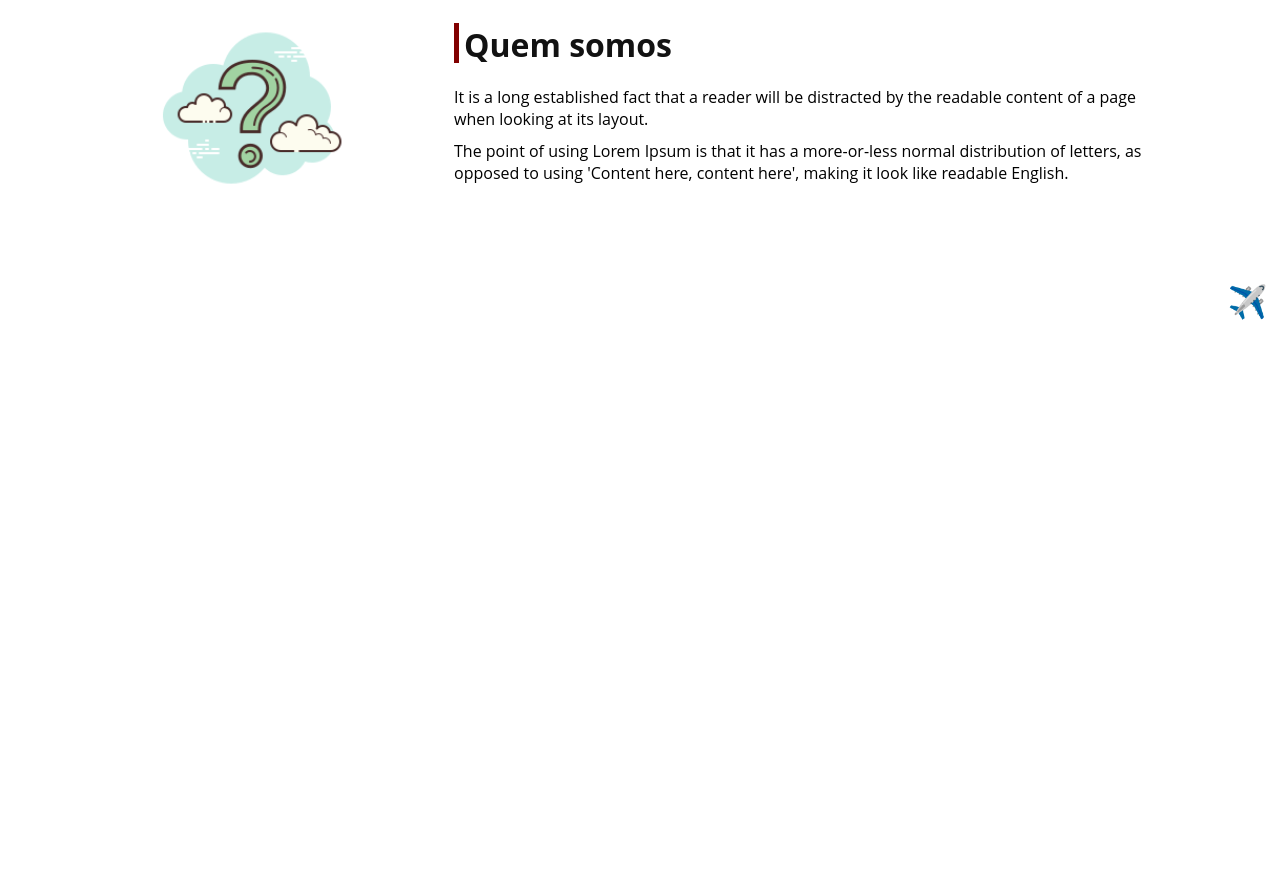
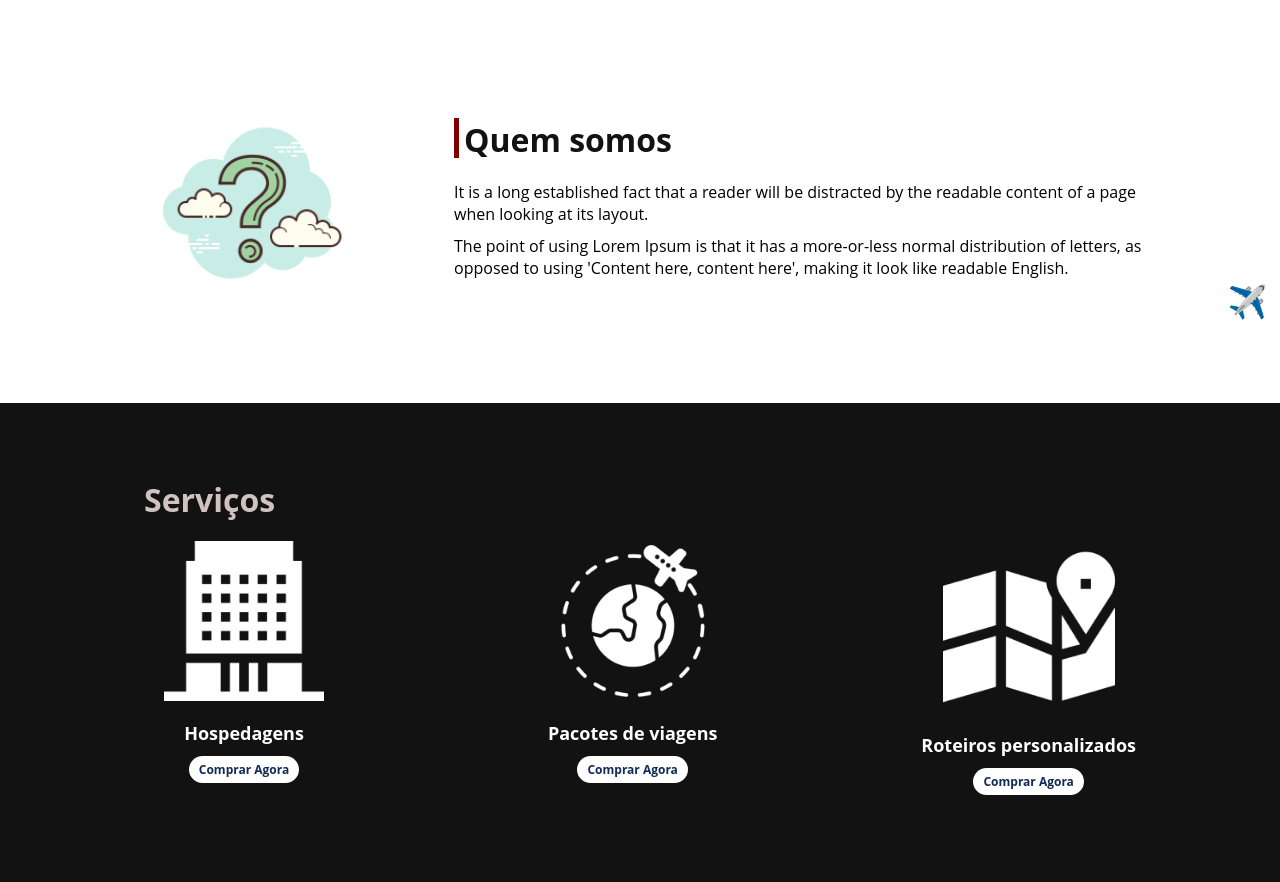
Before and after one commit to Jodecir/turismo-dio, a plain HTML site: page index.html in a window 1280 px wide. Shown: the part 467-1349 px from the top of the page. Before the commit the page ends 800 px from the top, so only its background shows below. Drawn offline with Linux system fonts and the light colour scheme.

Commit message:
CREATE services in indext.html

```diff
--- a/css/style.css
+++ b/css/style.css
@@ -8,6 +8,10 @@
 	--preto: #121212;
   --branco: #ffffff;
   --vermelhoEscuro: #810000;
+}
+
+html {
+  scroll-behavior: smooth;
 }
 
 ul {
@@ -47,7 +51,16 @@ header .list-items {
 }
 
 .list-items li a {
+  padding: 4px;
   color: var(--branco);
+}
+
+.list-items li a:hover {
+  border-bottom: 2px solid var(--preto);
+}
+
+.list-items li a.active {
+  border-bottom: 2px solid var(--preto);
 }
 
 .flex-container {
@@ -58,6 +71,7 @@ header .list-items {
   min-width: 320px;
 }
 
+/* PRESENTATION */
 .presentation {
   height: 50vh;
   align-items: center;
@@ -90,6 +104,13 @@ header .list-items {
   line-height: 50px;
   margin-top: 10px;
   margin-bottom: 10px;
+}
+
+/* ABOUT */
+.about {
+  height: 50vh;
+  align-items: center;
+  justify-content: space-between;
 }
 
 #about {
@@ -125,6 +146,61 @@ header .list-items {
   min-width: 210px;
 }
 
+/* SERVICES */
+.container-external {
+  background-color: var(--preto);
+  width: 100%;
+}
+
+#services {
+  flex-direction: column;
+  padding-top: 75px;
+  padding-bottom: 75px;
+}
+
+#services h2 {
+  color: rgb(209, 194, 194);
+  font-size: 32px;
+  margin-bottom: 20px;
+}
+
+.list-services {
+  display: flex;
+  justify-content: space-between;
+}
+
+.list-services .item-services {
+  text-align: center;
+}
+
+.item-services a {
+  width: 220px;
+  background-color: #fff;
+  border-radius: 30px;
+  height: 50px;
+  text-align: center;
+  margin-top: 20px;
+  line-height: 50px;
+  padding: 5px 10px;
+  color: #122a57;
+  font-size: 12px;
+  text-decoration: none;
+  font-weight: 700;
+}
+
+.item-services p {
+  font-weight: 700;
+  font-size: 18px;
+  color: #fff;
+  margin-top: 20px;
+}
+
+.item-services img {
+  width: 80%;
+  margin: auto;
+}
+
+
 /* BACK TO TOP BUTTON */
 .back-to-top-btn {
   display: flex;
--- a/index.html
+++ b/index.html
@@ -30,7 +30,7 @@
         <div><img src="./img/0-main.jpg" alt="banner de apresentação"></div>
       </div>
     </div>
-    <div>
+    <div class="flex-container about">
       <div class="flex-container" id="about">
         <div>
           <h2>Quem somos</h2>
@@ -38,7 +38,34 @@
           <p>The point of using Lorem Ipsum is that it has a more-or-less normal distribution of letters, as opposed to using 'Content here, content here', making it look like readable English.</p>
         </div>
         <div>
-          <img src="./img/1-quem-somos.png" alt="balcão de atendimento">
+          <img src="./icon/1-quem-somos.png" alt="balcão de atendimento">
+        </div>
+      </div>
+    </div>
+    <div class="container-external">
+      <div class="flex-container" id="services">
+        <div>
+            <h2>Serviços</h2>
+        </div>
+
+        <div class="list-services">
+          <div class="item-services">
+            <div><img src="./icon/icon-2.png" alt="hospedagens"></div>
+            <p>Hospedagens</p>
+            <a href="#">Comprar Agora</a>
+          </div>
+
+          <div class="item-services">
+            <div><img src="./icon/icon-1.png" alt="pacote de viagens"></div>
+            <p>Pacotes de viagens</p>
+            <a href="#">Comprar Agora</a>
+          </div>
+
+          <div class="item-services">
+            <div><img src="./icon/icon-3.png" alt="roteiros personalizados"></div>
+            <p>Roteiros personalizados</p>
+            <a href="#">Comprar Agora</a>
+          </div>
         </div>
       </div>
     </div>
```
Also changed, not shown: icon/1-quem-somos.png (renamed from img/1-quem-somos.png), icon/icon-1.png (added), icon/icon-2.png (added), icon/icon-3.png (added), img/0-maina.png (deleted), img/0-mainaaa.png (deleted).
